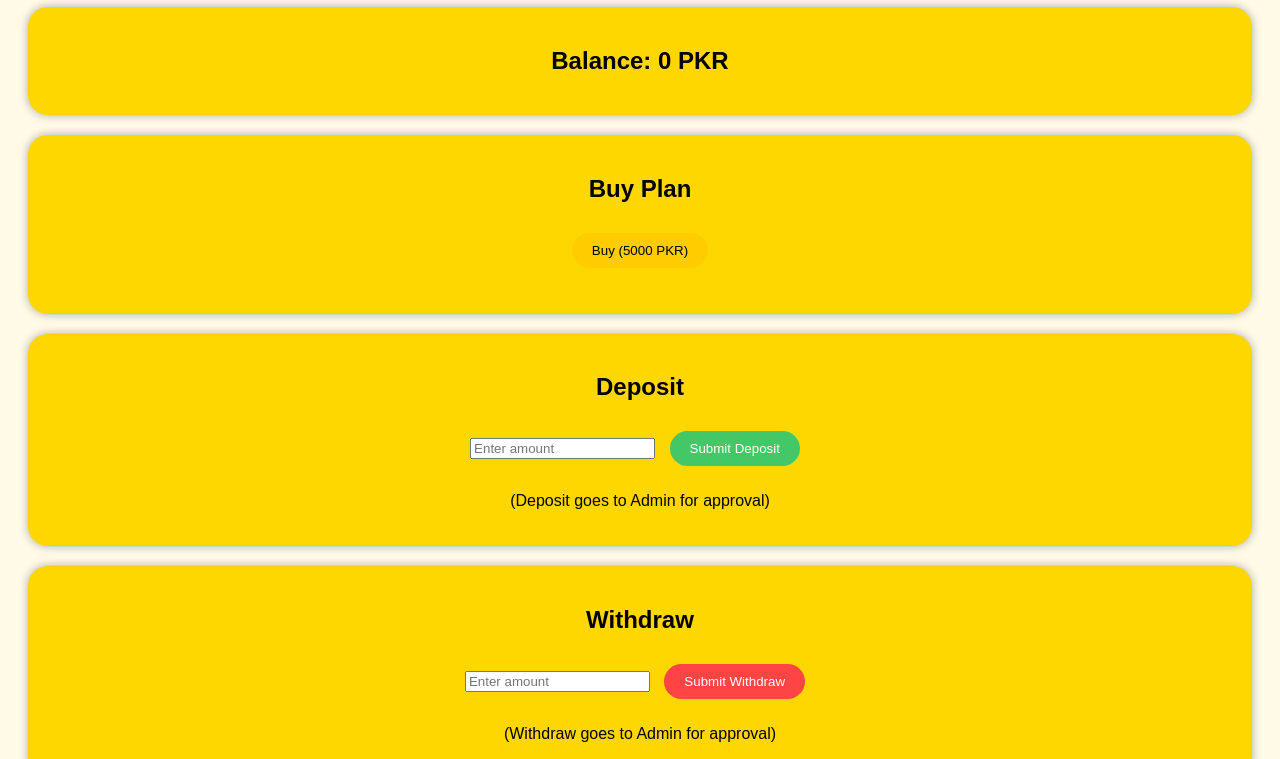
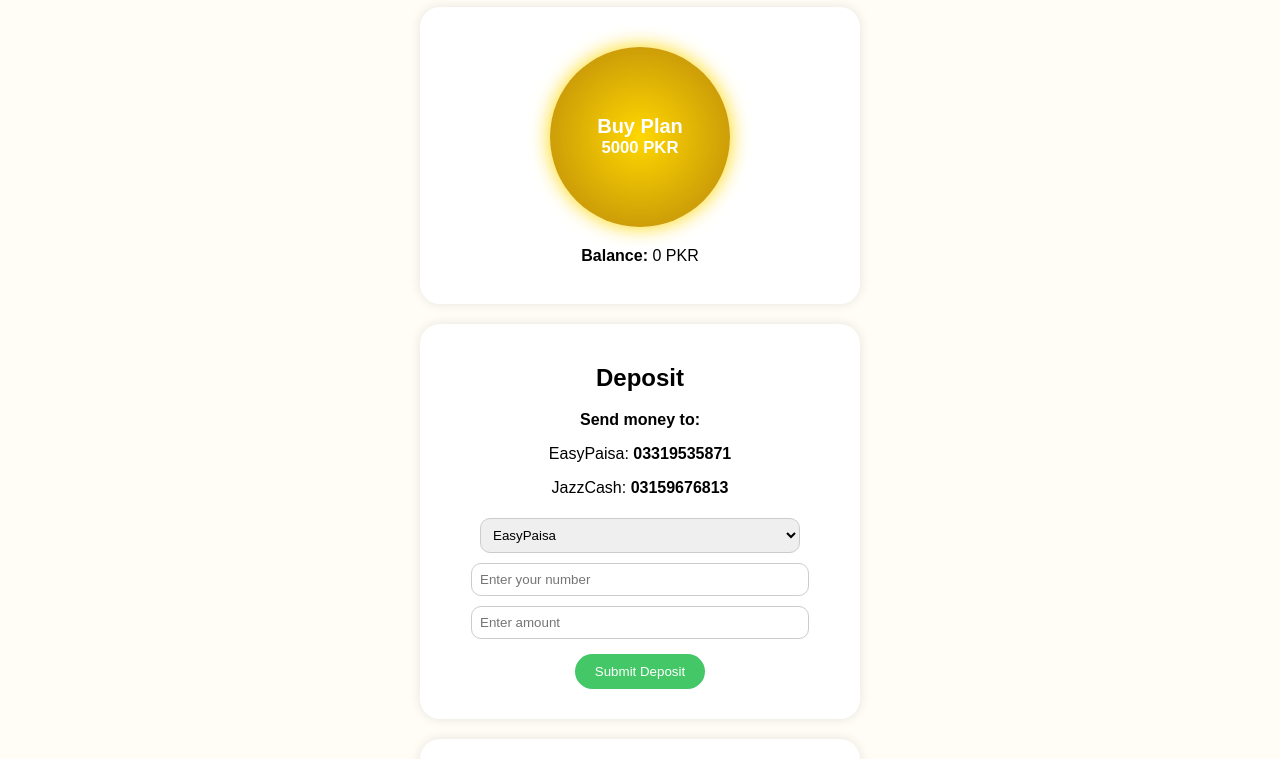
Before and after one commit to PkrGames92/User, a plain HTML site: page index.html in a window 1280 px wide. Shown: the part 73-832 px from the top of the page. Drawn offline with Linux system fonts and the light colour scheme.

Commit message:
Update index.html

```diff
--- a/index.html
+++ b/index.html
@@ -4,40 +4,65 @@
   <meta charset="UTF-8">
   <title>User Panel</title>
   <style>
-    body { font-family: Arial, sans-serif; background:#fffbe6; text-align:center; }
-    .card { background:#ffd700; border-radius:20px; padding:20px; margin:20px; box-shadow:0 0 10px #aaa; }
-    button { padding:10px 20px; margin:10px; border:none; border-radius:20px; cursor:pointer; }
-    .gold-btn { background:#ffcc00; }
+    body { font-family: Arial, sans-serif; background:#fffdf5; text-align:center; }
+    h1 { color:#b8860b; }
+    .card {
+      background:#fff; border-radius:20px; padding:20px; margin:20px auto; width:90%;
+      max-width:400px; box-shadow:0 0 12px rgba(0,0,0,0.1);
+    }
+    #balanceCircle {
+      width:180px; height:180px; border-radius:50%;
+      background: radial-gradient(circle, #ffd700, #b8860b);
+      margin:20px auto; display:flex; align-items:center; justify-content:center;
+      font-size:20px; font-weight:bold; color:#fff; cursor:pointer;
+      box-shadow:0 0 20px gold; transition:0.3s;
+      flex-direction: column;
+    }
+    #balanceCircle:hover { transform: scale(1.07); }
+    button {
+      padding:10px 20px; margin:10px; border:none; border-radius:20px; cursor:pointer;
+    }
+    .green-btn { background:#44c767; color:#fff; }
     .red-btn { background:#ff4444; color:#fff; }
-    .green-btn { background:#44c767; color:#fff; }
+    input, select {
+      padding:8px; margin:5px; border:1px solid #ccc; border-radius:10px;
+      width:80%;
+    }
   </style>
 </head>
 <body>
 
   <h1>User Panel</h1>
-  <div class="card">
-    <h2>Balance: <span id="balance">0</span> PKR</h2>
-    <h3 id="profitInfo"></h3>
-  </div>
 
   <div class="card">
-    <h2>Buy Plan</h2>
-    <button class="gold-btn" onclick="buyPlan()">Buy (5000 PKR)</button>
-    <p id="timer"></p>
+    <div id="balanceCircle" onclick="buyPlan()">
+      <span>Buy Plan</span>
+      <small>5000 PKR</small>
+    </div>
+    <p><b>Balance:</b> <span id="balance">0</span> PKR</p>
+    <h3 id="timer"></h3>
   </div>
 
   <div class="card">
     <h2>Deposit</h2>
-    <input id="depAmount" type="number" placeholder="Enter amount">
+    <p><b>Send money to:</b></p>
+    <p>EasyPaisa: <b>03319535871</b></p>
+    <p>JazzCash: <b>03159676813</b></p>
+
+    <select id="payMethod">
+      <option value="EasyPaisa">EasyPaisa</option>
+      <option value="JazzCash">JazzCash</option>
+    </select>
+    <br>
+    <input id="userNumber" type="text" placeholder="Enter your number"><br>
+    <input id="depAmount" type="number" placeholder="Enter amount"><br>
     <button class="green-btn" onclick="deposit()">Submit Deposit</button>
-    <p>(Deposit goes to Admin for approval)</p>
   </div>
 
   <div class="card">
     <h2>Withdraw</h2>
-    <input id="withAmount" type="number" placeholder="Enter amount">
+    <input id="withAmount" type="number" placeholder="Enter amount"><br>
     <button class="red-btn" onclick="withdraw()">Submit Withdraw</button>
-    <p>(Withdraw goes to Admin for approval)</p>
   </div>
 
 <script>
@@ -46,6 +71,10 @@ document.getElementById("balance").innerText = balance;
 
 // Buy plan
 function buyPlan(){
+  if(localStorage.getItem("planEnd")){
+    alert("Plan already running!");
+    return;
+  }
   if(balance >= 5000){
     balance -= 5000;
     localStorage.setItem("balance", balance);
@@ -53,6 +82,7 @@ function buyPlan(){
     let end = Date.now() + 24*60*60*1000;
     localStorage.setItem("planEnd", end);
     runTimer();
+    alert("Plan purchased successfully! Timer started.");
   } else {
     alert("Not enough balance!");
   }
@@ -86,11 +116,16 @@ runTimer();
 // Deposit request
 function deposit(){
   let amt = document.getElementById("depAmount").value;
-  if(amt>0){
+  let method = document.getElementById("payMethod").value;
+  let num = document.getElementById("userNumber").value;
+
+  if(amt>0 && num){
     let reqs = JSON.parse(localStorage.getItem("deposits")||"[]");
-    reqs.push({amount:amt,status:"pending"});
+    reqs.push({amount:amt, method:method, number:num, status:"pending"});
     localStorage.setItem("deposits", JSON.stringify(reqs));
     alert("Deposit request sent to Admin!");
+  } else {
+    alert("Please enter all details.");
   }
 }
 
```
